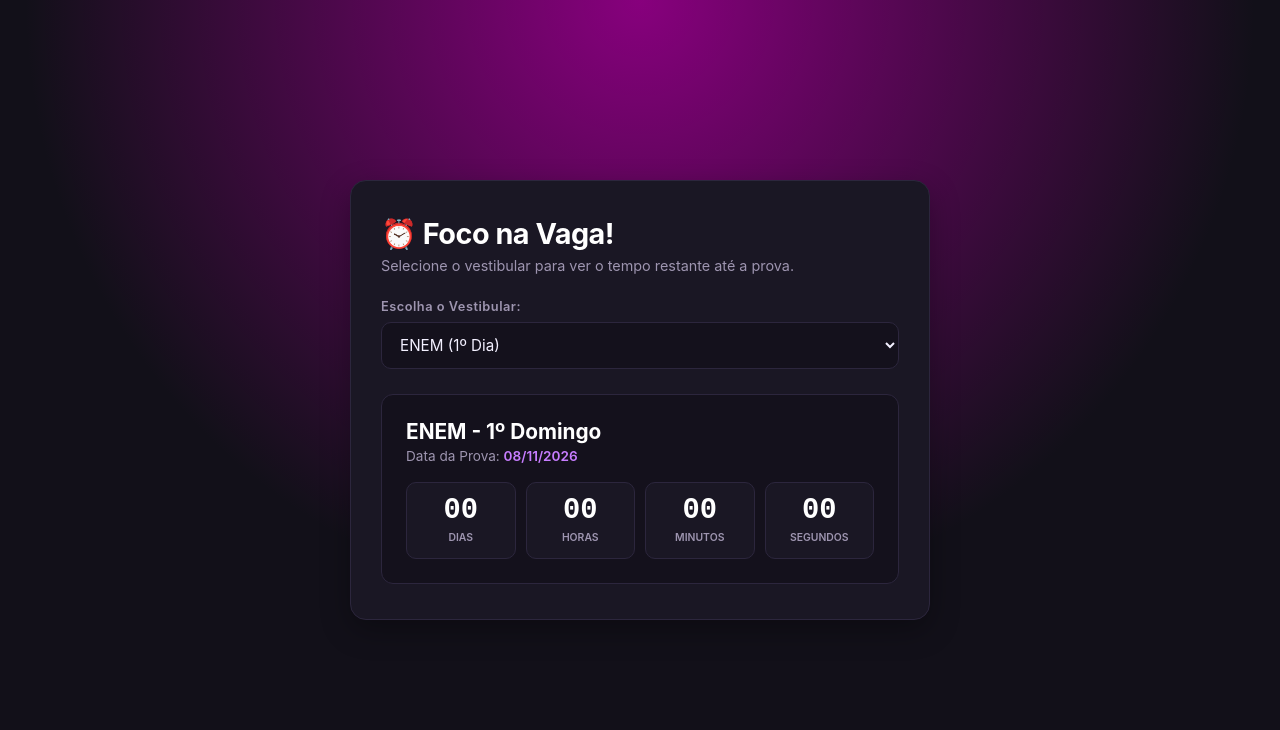
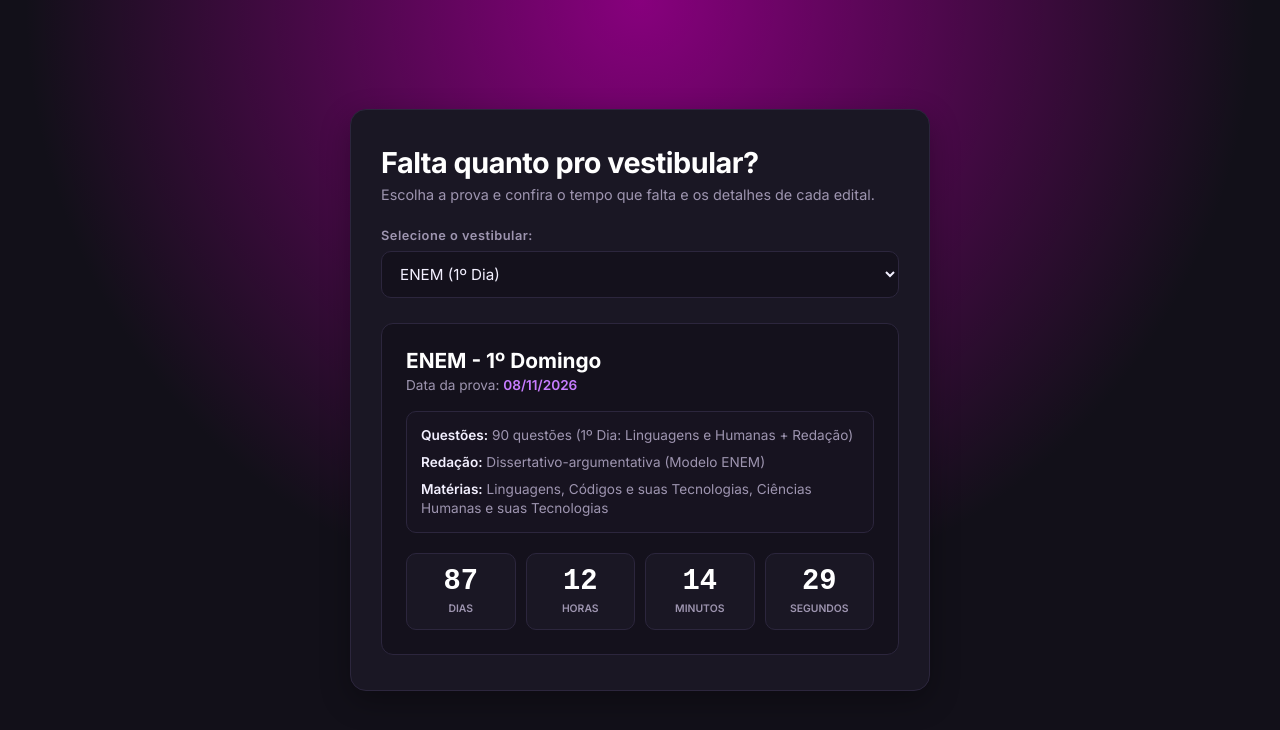
Before and after one commit to MariaL240/vest-contage, a plain HTML site: page index.html in a window 1280 px wide. Drawn offline with Linux system fonts and the light colour scheme.

Commit message:
Update index.html

```diff
--- a/index.html
+++ b/index.html
@@ -1,19 +1,23 @@
+<!DOCTYPE html>
 <html lang="pt-BR">
 <head>
     <meta charset="UTF-8">
     <meta name="viewport" content="width=device-width, initial-scale=1.0">
-    <title>Contagem Regressiva - Vestibulares</title>
+    <title>Contagem para os Vestibulares</title>
+    <link rel="preconnect" href="https://fonts.googleapis.com">
+    <link rel="preconnect" href="https://fonts.gstatic.com" crossorigin>
+    <link href="https://fonts.googleapis.com/css2?family=Inter:wght@400;500;600;700&display=swap" rel="stylesheet">
     <link rel="stylesheet" href="style.css">
 </head>
 <body>
 
     <div class="container">
-        <h1>⏰ Foco na Vaga!</h1>
-        <p class="subtitle">Selecione o vestibular para ver o tempo restante até a prova.</p>
+        <h1>Falta quanto pro vestibular? </h1>
+        <p class="subtitle">Escolha a prova e confira o tempo que falta e os detalhes de cada edital.</p>
 
-        <!-- Seletor de Vestibulares -->
         <div class="selector-wrapper">
-            <label for="vestibular-select">Escolha o Vestibular:</label>
+            <label for="vestibular-select">Selecione o vestibular:</label>
+            <div class="select-custom">
                 <select id="vestibular-select">
                     <option value="enem">ENEM (1º Dia)</option>
                     <option value="fuvest">FUVEST (1ª Fase)</option>
@@ -27,11 +31,17 @@
                     <option value="puc">PUC-PR</option>
                 </select>
             </div>
+        </div>
 
-        <!-- Painel do Cronômetro -->
         <div class="timer-display">
             <h2 id="vestibular-title">ENEM</h2>
-            <p class="exam-date">Data da Prova: <span id="exam-date-text">--/--/----</span></p>
+            <p class="exam-date">Data da prova: <span id="exam-date-text">--/--/----</span></p>
+
+            <div class="exam-info">
+                <div class="info-item"><strong>Questões:</strong> <span id="info-questoes">--</span></div>
+                <div class="info-item"><strong>Redação:</strong> <span id="info-redacao">--</span></div>
+                <div class="info-item"><strong>Matérias:</strong> <span id="info-materias">--</span></div>
+            </div>
 
             <div class="countdown-container">
                 <div class="time-box">
@@ -51,7 +61,7 @@
                     <p>Segundos</p>
                 </div>
             </div>
-            <p id="finished-message" class="finished-hidden">🎉 A prova começou ou já aconteceu!</p>
+            <p id="finished-message" class="finished-hidden">⚠️ Essa prova já aconteceu ou começou!</p>
         </div>
     </div>
 
```
Lines whose indentation alone changed are shown as unchanged.
